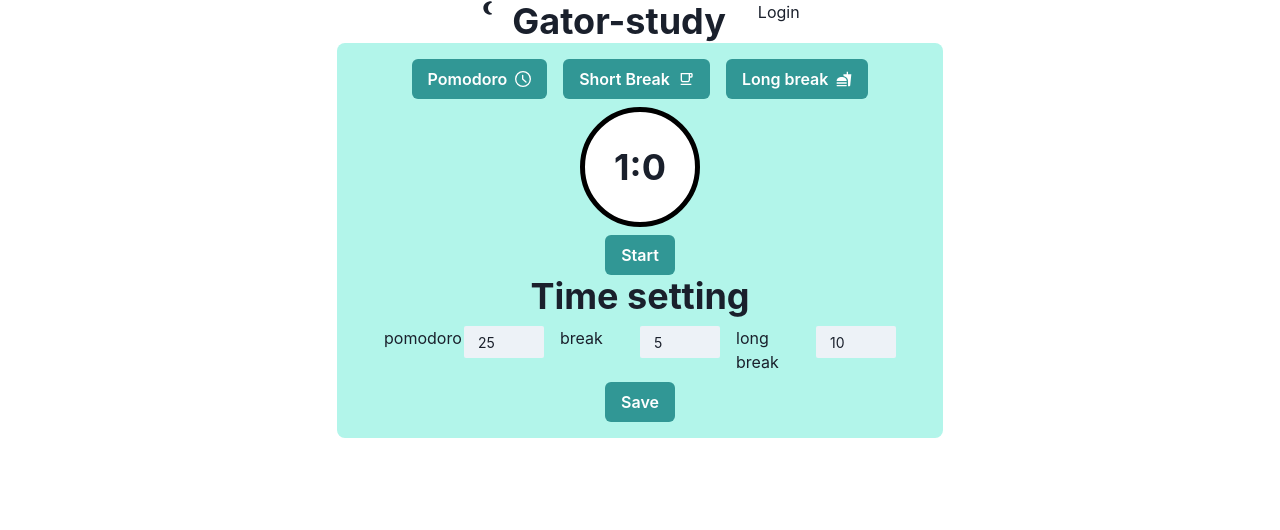
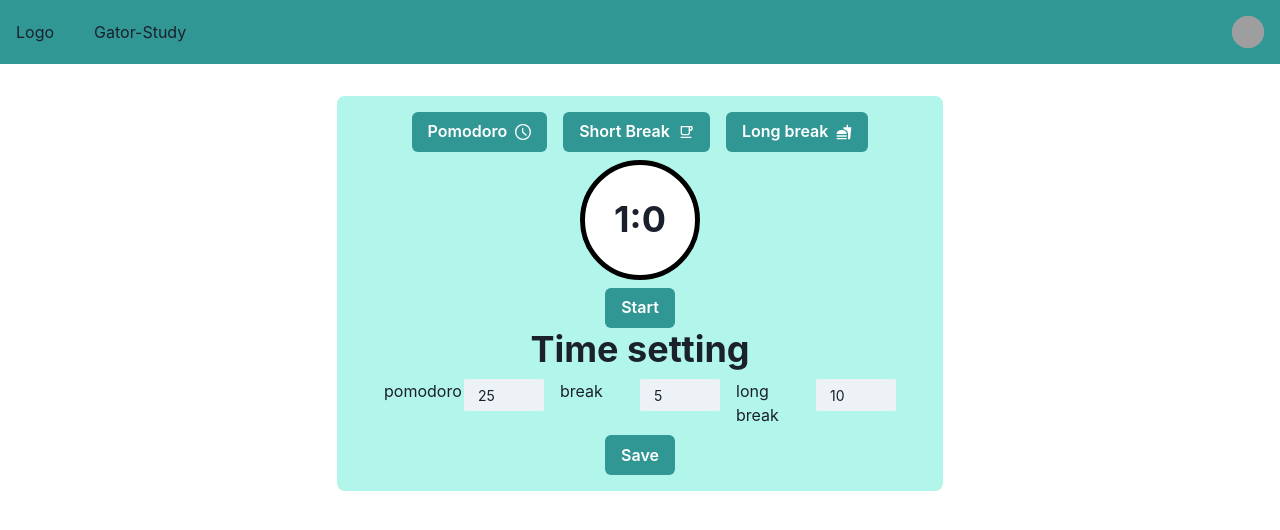
Before and after one commit to abhiti01/gator-study, a Next.js app in the folder gator-study-frontend/: page / in a window 1280 px wide. Shown: the top 530 px of the page. Built offline with nearby package versions, Linux system fonts and the light colour scheme; grey boxes are pictures that could not be loaded.

Commit message:
Added styling

```diff
--- a/gator-study-frontend/components/ModalSettings.js
+++ b/gator-study-frontend/components/ModalSettings.js
@@ -7,8 +7,6 @@ function ModalSetting({
 	pomodoroRef,
 	shortBreakRef,
 	longBreakRef,
-	openSetting,
-	setOpenSetting,
 	updateTimeDefaultValue,
 }) {
     const inputs = [
--- a/gator-study-frontend/components/Navigations.js
+++ b/gator-study-frontend/components/Navigations.js
@@ -4,13 +4,12 @@ import { Stack, HStack, VStack } from '@chakra-ui/react'
 import {MdNightlightRound} from 'react-icons/md'
 import {FaUserAlt} from 'react-icons/fa'
 import Link from 'next/link';
-function Navigation ({setOpenSetting}){
+function Navigation (){
   return (
     <Container centerContent>
       <Stack direction='row' spacing={4}>
           <Icon as = {MdNightlightRound} />
            <Heading> Gator-study </Heading>
-        <button onClick = {()=>setOpenSetting(value => !value)}/>
         <Link href = "/login"><a>Login</a></Link>
         </Stack>
     </Container>
--- /dev/null
+++ b/gator-study-frontend/components/newNavBar.js
@@ -0,0 +1,103 @@
+import { ReactNode } from 'react';
+import {
+  Box,
+  Flex,
+  Avatar,
+  HStack,
+  Link,
+  IconButton,
+  Button,
+  Menu,
+  MenuButton,
+  MenuList,
+  MenuItem,
+  MenuDivider,
+  useDisclosure,
+  useColorModeValue,
+  Stack,
+} from '@chakra-ui/react';
+import { HamburgerIcon, CloseIcon } from '@chakra-ui/icons';
+import Home from '../pages/time';
+import ModalSettings from './ModalSettings';
+
+const Links = ['Gator-Study'];
+
+const NavLink = ({ children }) => (
+  <Link
+    px={2}
+    py={1}
+    rounded={'md'}
+    _hover={{
+      textDecoration: 'none',
+      bg: useColorModeValue('gray.200', 'gray.700'),
+    }}
+    href={'#'}>
+    {children}
+  </Link>
+);
+
+export default function Simple(setUserLogin) {
+  const { isOpen, onOpen, onClose } = useDisclosure();
+
+  return (
+    <>
+      <Box bg = 'teal.500' px={4}>
+        <Flex h={16} alignItems={'center'} justifyContent={'space-between'}>
+          <IconButton
+            size={'md'}
+            icon={isOpen ? <CloseIcon /> : <HamburgerIcon />}
+            aria-label={'Open Menu'}
+            display={{ md: 'none' }}
+            onClick={isOpen ? onClose : onOpen}
+          />
+          <HStack spacing={8} alignItems={'center'}>
+            <Box>Logo</Box>
+            <HStack
+              as={'nav'}
+              spacing={4}
+              display={{ base: 'none', md: 'flex' }}>
+              {Links.map((link) => (
+                <NavLink key={link}>{link}</NavLink>
+              ))}
+            </HStack>
+          </HStack>
+          <Flex alignItems={'center'}>
+            <Menu>
+              <MenuButton
+                as={Button}
+                rounded={'full'}
+                variant={'link'}
+                cursor={'pointer'}
+                minW={0}>
+                <Avatar
+                  size={'sm'}
+                  src={
+                    'https://images.unsplash.com/photo-1493666438817-866a91353ca9?ixlib=rb-0.3.5&q=80&fm=jpg&crop=faces&fit=crop&h=200&w=200&s=b616b2c5b373a80ffc9636ba24f7a4a9'
+                  }
+                />
+              </MenuButton>
+              <MenuList>
+                <MenuItem><Link href='/login'>login/signup</Link></MenuItem>
+                <MenuItem>Link 2</MenuItem>
+                <MenuDivider />
+                <MenuItem>Link 3</MenuItem>
+              </MenuList>
+            </Menu>
+          </Flex>
+        </Flex>
+
+        {isOpen ? (
+          <Box pb={4} display={{ md: 'none' }}>
+            <Stack as={'nav'} spacing={4}>
+              {Links.map((link) => (
+                <NavLink key={link}>{link}</NavLink>
+              ))}
+            </Stack>
+          </Box>
+        ) : null}
+      </Box>
+
+      <Box p={4}></Box>
+    </>
+  );
+}
--- a/gator-study-frontend/pages/index.js
+++ b/gator-study-frontend/pages/index.js
@@ -1,7 +1,12 @@
-import React from "react";
+import React, { useState } from "react";
+import Navigations from "../components/Navigations";
 import Home from "./time";
+import Simple from "../components/newNavBar";
+import Login from "./login";
 export default function Chats() {
+  const [userLogin, setUserLogin] = useState(false);
   return <div className="background">
-     <Home />
+    <Simple setUserLogin = {setUserLogin}/>
+    <Home />
      </div>;
 }
--- a/gator-study-frontend/pages/login.js
+++ b/gator-study-frontend/pages/login.js
@@ -3,6 +3,8 @@ import Router from "next/router";
 import {Context} from "../context";
 import {useRouter} from 'next/router';
 import axios from 'axios';
+import Link from 'next/link'
+import { Container,Heading,Button, FormLabel, FormControl,Input } from "@chakra-ui/react";
 // import Layout from "../component/Layout";
 // import { login } from "../requests/userApi";
 // import useUser from "../data/useUser";
@@ -21,39 +23,30 @@ const Login = () => {
   };
 
   return (
-    // <Layout title="login">
-      <div >
-        <h2 > login </h2>
-
+      <Container centerContent>
+        <Heading > Login </Heading>
         <form onSubmit={onLoginSubmit}>
-          <div >
-            <label htmlFor="email">Email address</label>
-            <input
-
+            <FormLabel htmlFor="email">Email address</FormLabel>
+            <Input
               type="email"
               className="form-control"
               id="email"
               aria-describedby="emailHelp"
               onChange={(e) => setEmail(e.target.value)}
             />
-          </div>
-          <div className="form-group">
-            <label htmlFor="password">Password</label>
-            <input
-
+            <FormLabel htmlFor="password">Password</FormLabel>
+            <Input
               onChange={(e) => setSecret(e.target.value)}
               type="password"
               className="form-control"
               id="password"
             />
-          </div>
+        <Button type="submit" >
+            Submit
+          </Button>
 
-          <button type="submit" >
-            Submit
-          </button>
         </form>
-      </div>
-    // </Layout>
+        </Container>
   );
 };
 
--- a/gator-study-frontend/pages/time.js
+++ b/gator-study-frontend/pages/time.js
@@ -18,7 +18,7 @@ export default function Home() {
   const [ticking, setTicking] = useState(false);
   const [consumedSecond, setConsumedSecond] = useState(0);
   const [isTimeUp, setIsTimeUp] = useState(false);
-  const [openSetting, setOpenSetting] = useState(false);
+  // const [openSetting, setOpenSetting] = useState(false);
   const alarmRef = useRef();
   const pomodoroRef = useRef();
   const shortBreakRef = useRef();
@@ -27,7 +27,7 @@ export default function Home() {
     setPomodoro(pomodoroRef.current.value);
     setShortBreak(shortBreakRef.current.value);
     setLongBreak(longBreakRef.current.value);
-    setOpenSetting(false);
+    // setOpenSetting(false);
     setSecond(0);
   }
 
@@ -112,11 +112,10 @@ export default function Home() {
 
   return (
     <div >
-      <Navigation setOpenSetting = {setOpenSetting}/>
       <Container borderRadius="lg" bg='teal.100' padding="4">
       <Timer stage = {stage} switchState = {switchState} getTime = {getTime} seconds = {seconds} ticking = {ticking} startTimer = {startTimer} muteAlarm = {muteAlarm} reset = {reset}/>
       <Alarm ref={alarmRef}/>
-      <ModalSettings openSetting={openSetting} setOpenSetting = {setOpenSetting} pomodoroRef = {pomodoroRef} longBreakRef = {longBreakRef} shortBreakRef = {shortBreakRef} updateTimeDefaultValue = {updateTimeDefaultValue}/>
+      <ModalSettings pomodoroRef = {pomodoroRef} longBreakRef = {longBreakRef} shortBreakRef = {shortBreakRef} updateTimeDefaultValue = {updateTimeDefaultValue}/>
       </Container>
     </div>
   )
```
